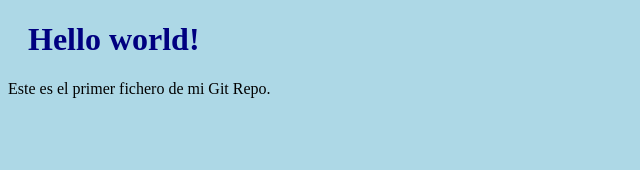
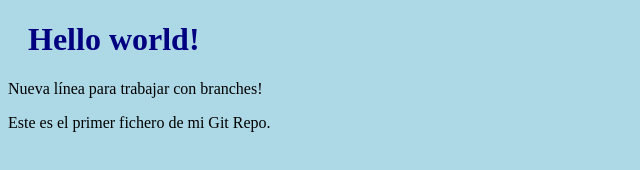
Before and after one commit to IceForClass/InitialGit, a plain HTML site: page prueba.html in a window 1280 px wide. Shown: the whole page, without its empty margins (0-640 px from the left). Drawn offline with Linux system fonts and the light colour scheme.

Commit message:
Index.html: Añadida la linea del nuevo branch

```diff
--- a/prueba.html
+++ b/prueba.html
@@ -7,6 +7,7 @@
 </head>
 <body>
  <h1>Hello world!</h1>
+ <p>Nueva línea para trabajar con branches!</p>
  <p>Este es el primer fichero de mi Git Repo.</p>
 </body>
 </html>
```
